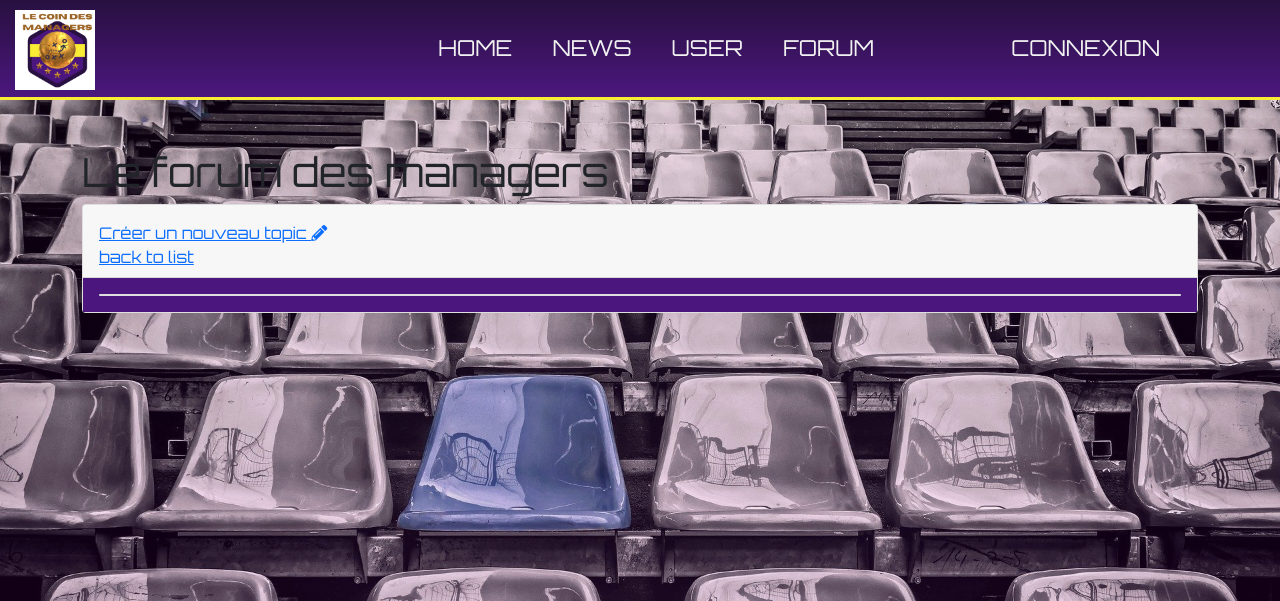
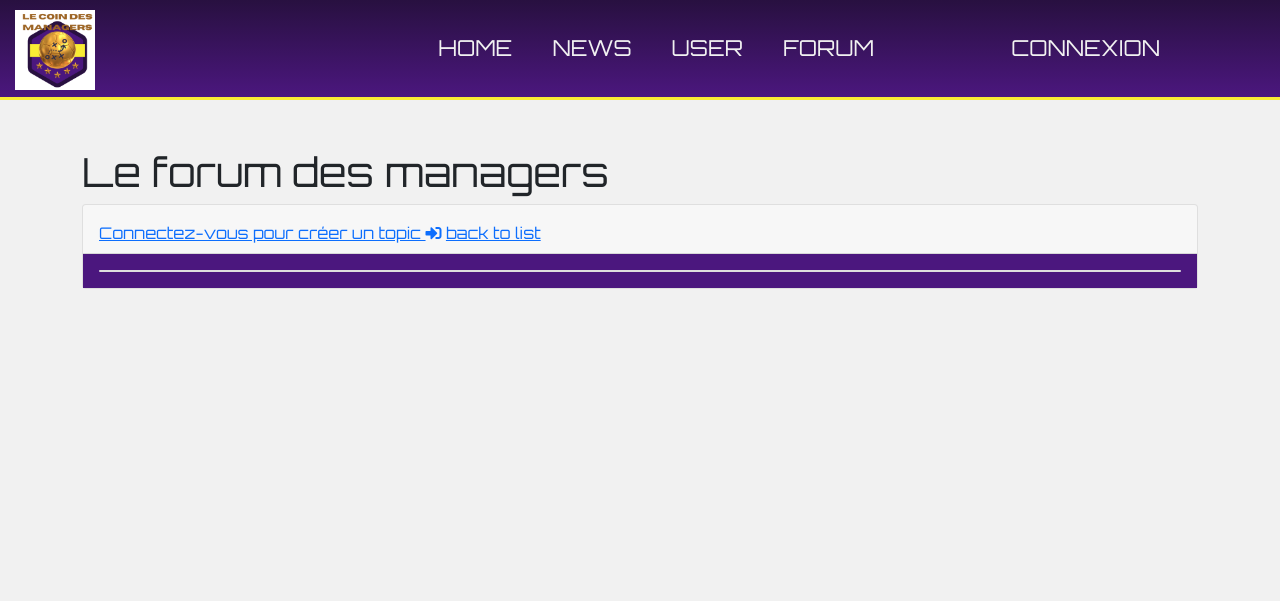
Before and after one commit to Cleberre22/lecoindesmanagers, a Symfony app: template templates/category_forum/show.html.twig in a window 1280 px wide. Shown: the top 601 px of the page. Run offline with Twig, Linux system fonts and the light colour scheme; the template is opened without the code that fills it, so the values that code supplies are empty; some libraries are stand-ins or nearby versions.

Commit message:
maj 20/10 a 10.48

```diff
--- a/public/css/style.css
+++ b/public/css/style.css
@@ -10,8 +10,6 @@
 }
 
 body {
-  background-image: -webkit-gradient(linear, left top, left bottom, from(rgba(89, 3, 116, 0.1)), to(rgba(195, 0, 255, 0.1))), url(/uploads/photos/accueil.jpg);
-  background-image: linear-gradient(rgba(89, 3, 116, 0.1), rgba(195, 0, 255, 0.1)), url(/uploads/photos/accueil.jpg);
   background-attachment: fixed;
   background-position: center;
   background-repeat: no-repeat;
--- a/public/css/style.scss
+++ b/public/css/style.scss
@@ -9,11 +9,11 @@
 }
 
 body {
-  background-image: linear-gradient(
-      rgba(89, 3, 116, 0.1),
-      rgba(195, 0, 255, 0.1)
-    ),
-    url(/uploads/photos/accueil.jpg);
+  // background-image: linear-gradient(
+  //     rgba(89, 3, 116, 0.1),
+  //     rgba(195, 0, 255, 0.1)
+  //   ),
+  //   url(/uploads/photos/accueil.jpg);
   background-attachment: fixed;
   background-position: center;
   background-repeat: no-repeat;
--- a/src/Controller/PostForumController.php
+++ b/src/Controller/PostForumController.php
@@ -42,8 +42,9 @@ class PostForumController extends AbstractController
             $postForum->setCreatedAt(new DateTime());
             $entityManager->persist($postForum);
             $entityManager->flush();
+            $post = $postForum->getId();
 
-            return $this->redirectToRoute('post_forum_index', [], Response::HTTP_SEE_OTHER);
+            return $this->redirectToRoute('post_forum_show', ['id'=>$post]);
         }
 
         return $this->renderForm('post_forum/new.html.twig', [
--- a/templates/category_forum/show.html.twig
+++ b/templates/category_forum/show.html.twig
@@ -10,23 +10,34 @@
 		<div class="card">
 			<div class="card-header">
 				<h2>{{ category_forum.nameCategory }}</h2>
-				<a href="{{ path('post_forum_new') }}">Créer un nouveau topic <i class="fas fa-pencil-alt"></i></a></br>
+
+				{% if app.user %}
+				<a href="{{ path('post_forum_new') }}">Créer un nouveau topic <i class="fas fa-pencil-alt"></i></a>
+				{% else %}
+				<a href="{{ path('app_login') }}">Connectez-vous pour créer un topic <i
+						class="fas fa-sign-in-alt"></i></a>
+				{% endif %}
+
 				<a href="{{ path('category_forum_index') }}">back to list</a></br>
 			</div>
+
 			<div class="card-body bgListCat">
 				<div class="card">
 					{% for post_forum in postForum %}
 					{% if category_forum.id == post_forum.categoryForum.id  %}
+					<a href="{{ path('post_forum_show', {'id': post_forum.id}) }}" class="cardCategory">
 						<h5 class="card-header"><i class="far fa-futbol"></i></h5>
 						<div class="card-body">
 							<h5 class="card-title">{{ post_forum.titlePost }}</h5>
 							<p class="card-text">Par <span class="colorUser">{{ post_forum.users.pseudo }}</span>, le
 								{{ post_forum.createdAt ? post_forum.createdAt|date('d-m-Y à H:i') : '' }}</p>
 						</div>
+						<a />
 						{% endif %}
 						{% endfor %}
 				</div>
 			</div>
+			</a>
 	</section>
 
 
```
Also changed, not shown: 1 other file. Lines whose indentation alone changed are shown as unchanged.
